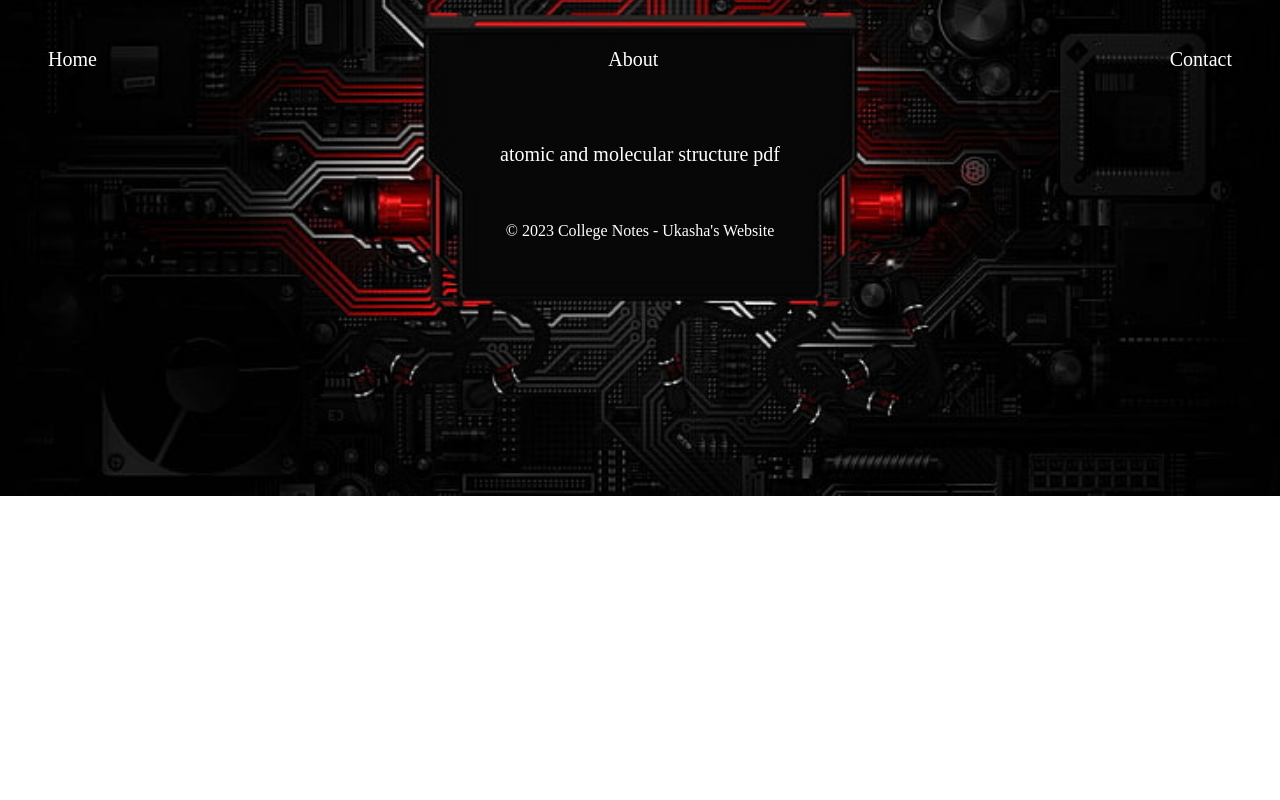
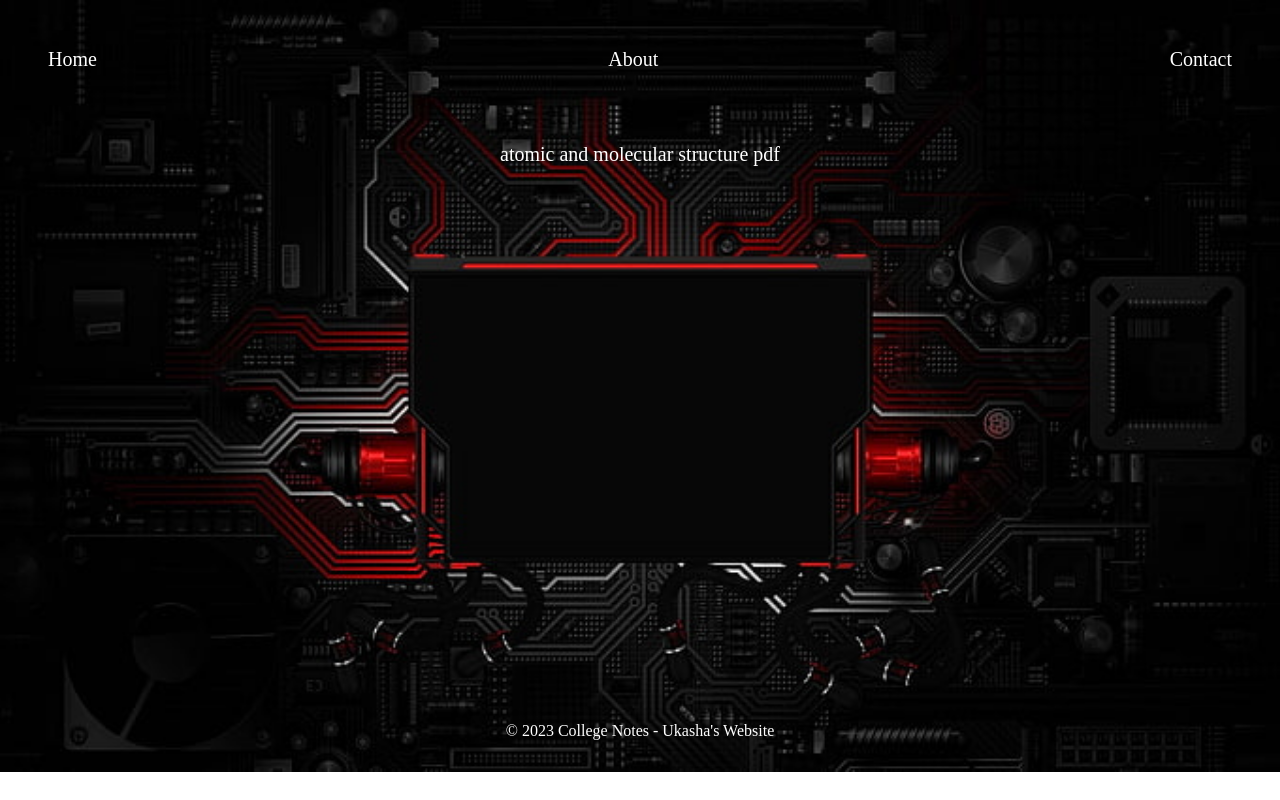
Before and after one commit to UKASHA09/COLLEGE-NOTES, a plain HTML site: page aams.html in a window 1280 px wide. Drawn offline with Linux system fonts and the light colour scheme.

Commit message:
final steps

```diff
--- a/aams.html
+++ b/aams.html
@@ -19,6 +19,35 @@
 <main>
     <section class="hero">
         <a href="NOTES/aams.pdf" style="color: white;">atomic and molecular structure pdf</a>
+        <div style="height: 500px; line-height: 40px;">
+            &nbsp;
+            &nbsp;
+            &nbsp;
+            &nbsp;
+            &nbsp;
+            &nbsp;
+            &nbsp;
+            &nbsp;
+            &nbsp;
+            &nbsp;
+            &nbsp;
+            &nbsp;
+            &nbsp;
+            &nbsp;
+            &nbsp;
+            &nbsp;
+            &nbsp;
+            &nbsp;
+            &nbsp;
+            &nbsp;
+            &nbsp;
+            &nbsp;
+            &nbsp;
+            &nbsp;
+            &nbsp;
+            &nbsp;
+        </div>
+
     </section>
 </main>
 <footer>        <p>&copy; 2023 College Notes - Ukasha's Website</p>
```
Also changed, not shown: asams.html (+31 -2 lines), h2o.html (+28 -0 lines), index.html (+0 -1 lines), misc.html (+29 -1 lines), pol.html (+28 -0 lines), ps.html (+28 -0 lines).
